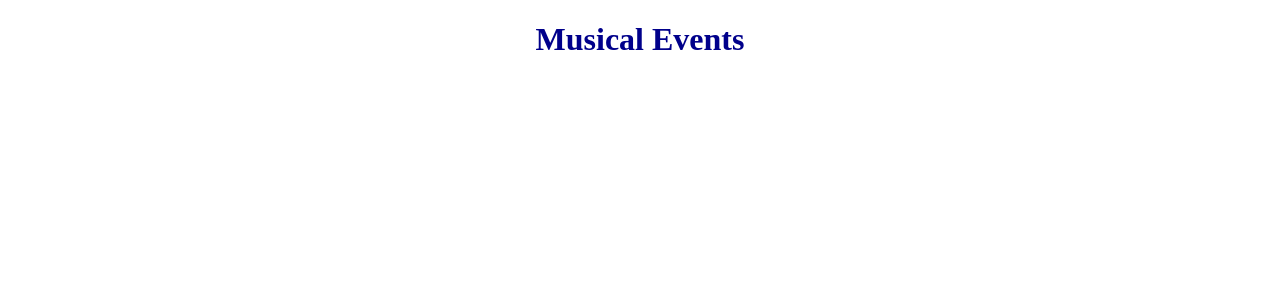
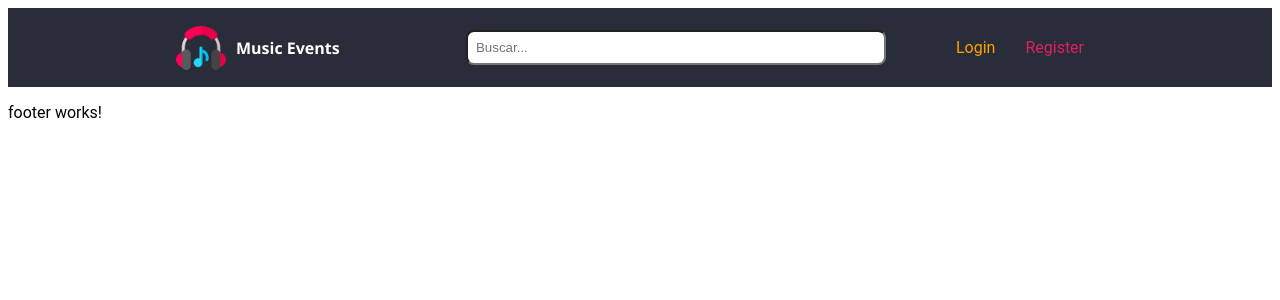
Before and after one commit to Christian-Lopez/MusicConcertsFront, an Angular app: page / in a window 1280 px wide. Shown: the top 300 px of the page. Built offline with nearby package versions, Linux system fonts and the light colour scheme.

Commit message:
feat: :sparkles: Implement Header Component

```diff
--- a/src/app/app.html
+++ b/src/app/app.html
@@ -1,3 +1,2 @@
-<h1>Musical Events</h1>
-
+<app-home></app-home>
 <router-outlet />
--- a/src/app/app.ts
+++ b/src/app/app.ts
@@ -1,10 +1,11 @@
 import { Component, signal } from '@angular/core';
 import { RouterOutlet } from '@angular/router';
+import { Home } from './home/home';
 
 
 @Component({
   selector: 'app-root',
-  imports: [RouterOutlet],
+  imports: [RouterOutlet,Home],
   templateUrl: './app.html',
   styleUrl: './app.css'
 })
--- /dev/null
+++ b/src/app/child/child.html
@@ -0,0 +1 @@
+<p>child works!</p>
--- a/src/app/home/home.html
+++ b/src/app/home/home.html
@@ -1 +1,3 @@
-<p>home works!</p>
+<app-header></app-header>
+
+<app-footer></app-footer>
--- a/src/app/home/home.ts
+++ b/src/app/home/home.ts
@@ -1,8 +1,12 @@
 import { Component } from '@angular/core';
+import { Header } from '../shared/components/header/header';
+import { Footer } from '../shared/components/footer/footer';
+
+
 
 @Component({
   selector: 'app-home',
-  imports: [],
+  imports: [Header,Footer],
   templateUrl: './home.html',
   styleUrl: './home.css'
 })
--- a/src/app/shared/components/header/header.css
+++ b/src/app/shared/components/header/header.css
@@ -0,0 +1,54 @@
+header {
+  background-color: #292d39;
+  display: flex;
+  justify-content: center;
+  align-items: center;
+  padding: 10px;
+}
+
+#logo-container {
+  display: flex;
+  align-items: center;
+  width: 240px;
+  cursor: pointer;
+  gap: 10px;
+}
+
+#logo {
+  width: 50px;
+  height: 50px;
+}
+
+#title {
+  color: white;
+  font-family: "Segoe UI";
+  font-size: 16px;
+}
+
+#input-container {
+  margin-left: 50px;
+  margin-right: 50px;
+}
+
+input {
+  width: 400px;
+  padding: 8px;
+  border-radius: 8px;
+}
+
+#buttons-container {
+  display: flex;
+  gap: 30px;
+  padding: 20px;
+  justify-content: center;
+}
+
+#login {
+  color: #ffa000;
+  text-decoration: none;
+}
+
+#register {
+  color: #e01e63;
+  text-decoration: none;
+}
--- a/src/app/shared/components/header/header.html
+++ b/src/app/shared/components/header/header.html
@@ -1 +1,13 @@
-<p>header works!</p>
+<header >
+  <div id="logo-container">
+    <img id="logo"  src="/images/logo.png" alt="logo" />
+    <h1 id="title">Music Events</h1>
+  </div>
+  <div id="input-container">
+    <input id="search" type="text" placeholder="Buscar..." />
+  </div>
+  <div id="buttons-container">
+    <a id="login" href="#" routerLink="/login" class="button">Login</a>
+    <a id="register" href="#" routerLink="/register" class="button">Register</a>
+  </div>
+</header>
--- a/src/styles.css
+++ b/src/styles.css
@@ -1 +1,4 @@
 /* You can add global styles to this file, and also import other style files */
+body {
+  font-family: "Roboto";
+}
```
Also changed, not shown: src/app/child/child.ts (added, +11 -0 lines), public/images/logo.png (added), src/app/child/child.css (added), 1 other file (tests, documents, lock files or other folders).
